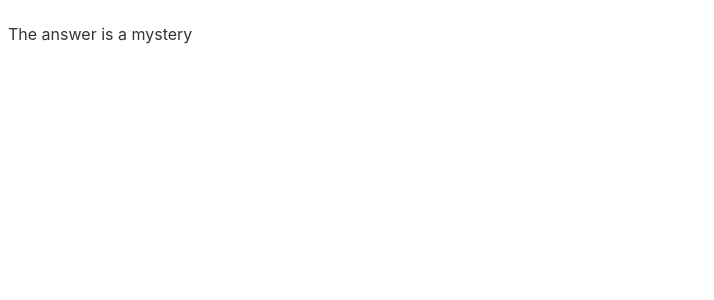
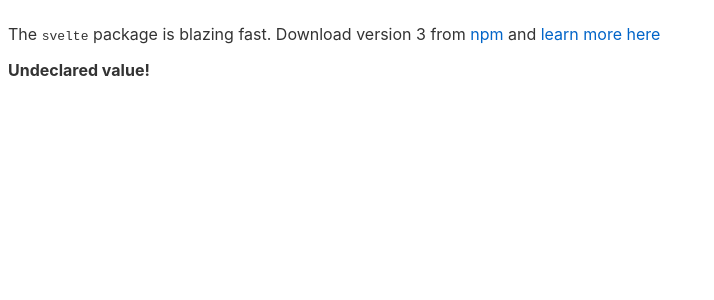
Before and after one commit to phucbm/svelte-ohayou, a Svelte app: page / in a window 1280 px wide. Shown: the top 300 px of the page, without its empty margins (0-714 px from the left). Built offline with nearby package versions, Linux system fonts and the light colour scheme.

Commit message:
spread props with undeclared value

```diff
--- a/src/App.svelte
+++ b/src/App.svelte
@@ -1,5 +1,13 @@
 <script>
-    import Nested from './Nested.svelte';
+    import Info from './Info.svelte';
+
+    const pkg = {
+        name: 'svelte',
+        version: 3,
+        speed: 'blazing',
+        website: 'https://svelte.dev',
+        undeclaredValue: 'Undeclared value!',
+    };
 </script>
 
-<Nested/>
+<Info {...pkg}/>
--- /dev/null
+++ b/src/Info.svelte
@@ -0,0 +1,14 @@
+<script>
+    export let name;
+    export let version;
+    export let speed;
+    export let website;
+</script>
+
+<p>
+    The <code>{name}</code> package is {speed} fast.
+    Download version {version} from <a href="https://www.npmjs.com/package/{name}">npm</a>
+    and <a href={website}>learn more here</a>
+</p>
+
+<strong>{$$props.undeclaredValue}</strong>
```
